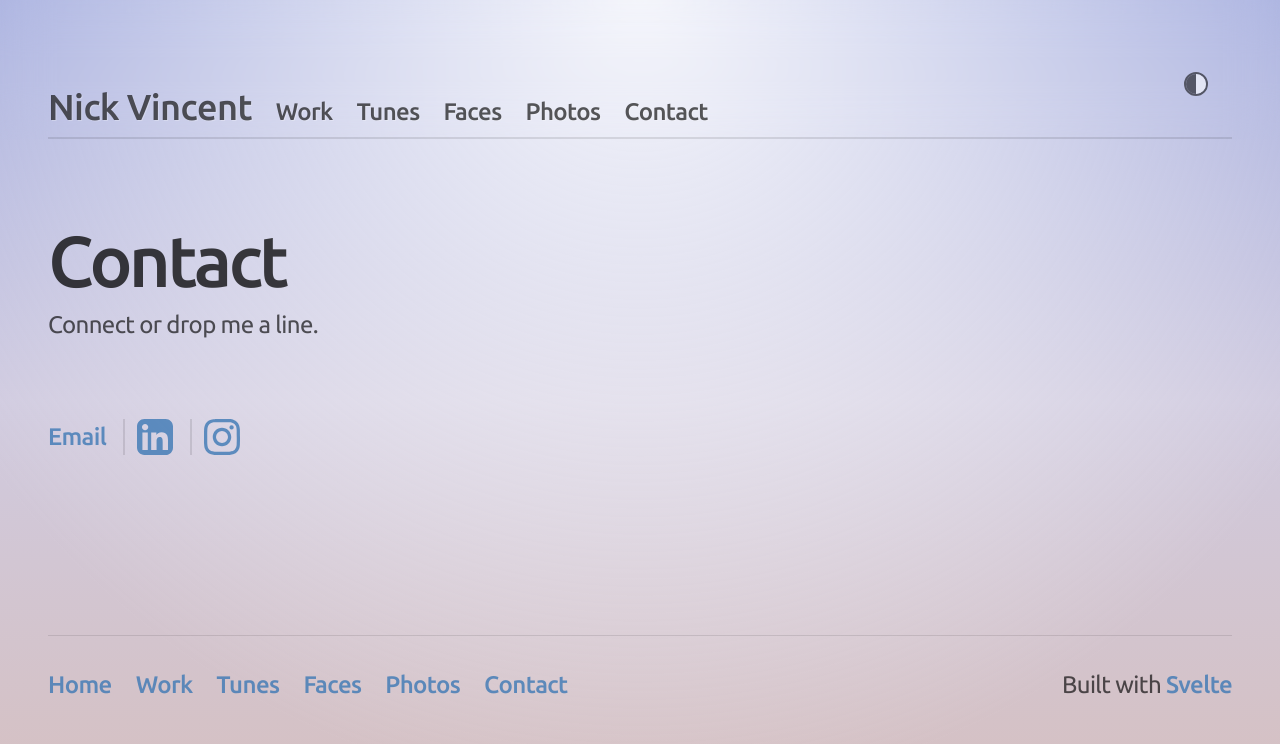
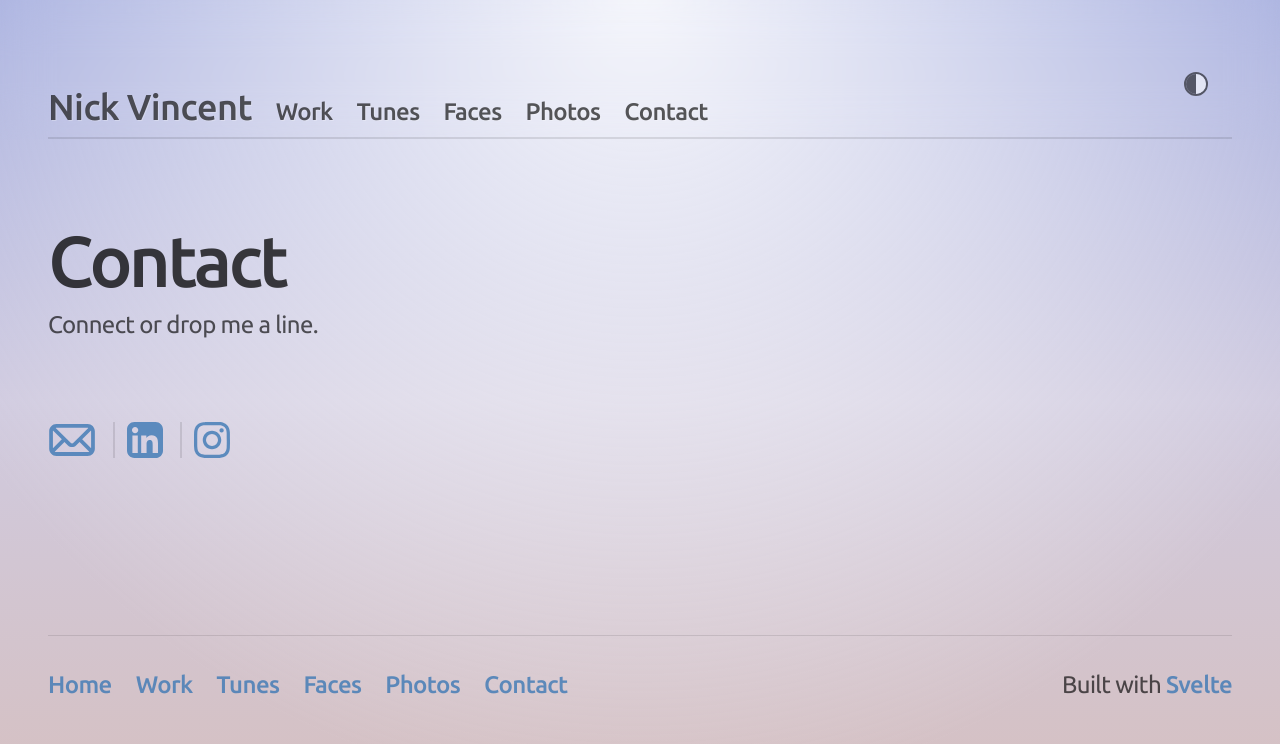
Before and after one commit to nick-vincent/nick-vincent.com-5.0, a SvelteKit app: page /contact in a window 1280 px wide. Shown: the top 744 px of the page. Built offline with nearby package versions, Linux system fonts and the light colour scheme.

Commit message:
Add email icon

```diff
--- /dev/null
+++ b/src/lib/ui/EmailLink.svelte
@@ -0,0 +1,35 @@
+<script>
+	export let url;
+	export let text = 'Email';
+</script>
+
+<a href={url} rel="external noreferrer" target="_blank">
+	<svg version="1.1" xmlns="http://www.w3.org/2000/svg" viewBox="0 0 100 100">
+		<g>
+			<path
+				d="M82.5,16.9H17.5C9.2,16.9,2.5,23.7,2.5,32v36c0,8.3,6.7,15.1,15.1,15.1h64.9c8.3,0,15.1-6.7,15.1-15.1V32
+     C97.5,23.6,90.8,16.9,82.5,16.9z M17.6,24.6h64.9c0.5,0,1,0.1,1.5,0.2L53,55.9c-0.8,0.8-1.9,1.2-2.9,1.2c-1.1,0-2.1-0.4-2.9-1.2
+     L16,24.8C16.5,24.7,17,24.6,17.6,24.6z M10.2,31.9c0-0.6,0.1-1.2,0.2-1.7l18.4,18.4L10.3,67.2L10.2,31.9L10.2,31.9z M82.5,75.2
+     H17.5c-1.3,0-2.5-0.3-3.5-0.9L34.3,54l7.3,7.3c2.2,2.2,5.2,3.5,8.4,3.5s6.2-1.2,8.4-3.5l7.3-7.3L86,74.3
+     C85,74.9,83.8,75.2,82.5,75.2z M89.8,67.2L71.2,48.6l18.4-18.4c0.1,0.6,0.2,1.1,0.2,1.7L89.8,67.2L89.8,67.2z"
+			/>
+		</g>
+	</svg>
+	<span class="visually-hidden">{text}</span>
+</a>
+
+<style>
+	a {
+		display: block;
+	}
+	a::before {
+		inset: -0.5em;
+	}
+	svg {
+		display: block;
+		width: 2rem;
+	}
+	path {
+		fill: var(--color-link);
+	}
+</style>
--- a/src/routes/contact/+page.svelte
+++ b/src/routes/contact/+page.svelte
@@ -1,4 +1,5 @@
 <script>
+	import EmailLink from '$lib/ui/EmailLink.svelte';
 	import LinkedInLink from '$lib/ui/LinkedInLink.svelte';
 	import InstagramLink from '$lib/ui/InstagramLink.svelte';
 </script>
@@ -14,7 +15,7 @@
 </div>
 
 <ul class="inline">
-	<li><a href="mailto:the.nick.vincent@gmail.com">Email</a></li>
+	<li><EmailLink url="mailto:the.nick.vincent@gmail.com/" /></li>
 	<li><LinkedInLink url="https://www.linkedin.com/in/nickvincent/" /></li>
 	<li><InstagramLink url="https://www.instagram.com/the.nick.vincent/" /></li>
 </ul>
```
